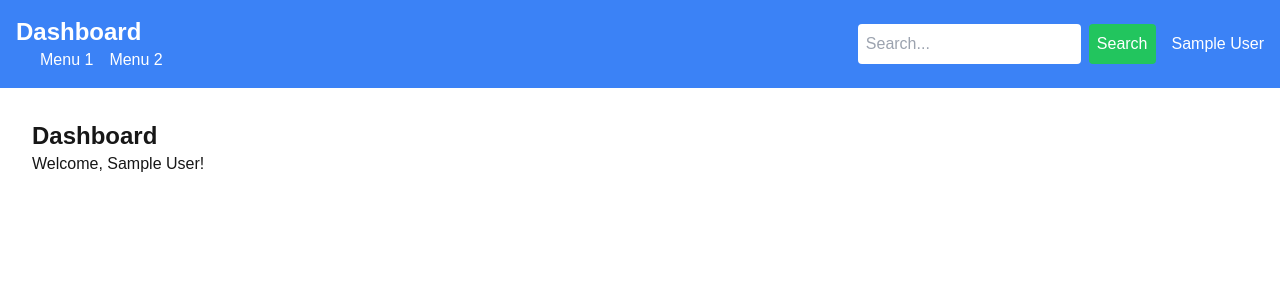
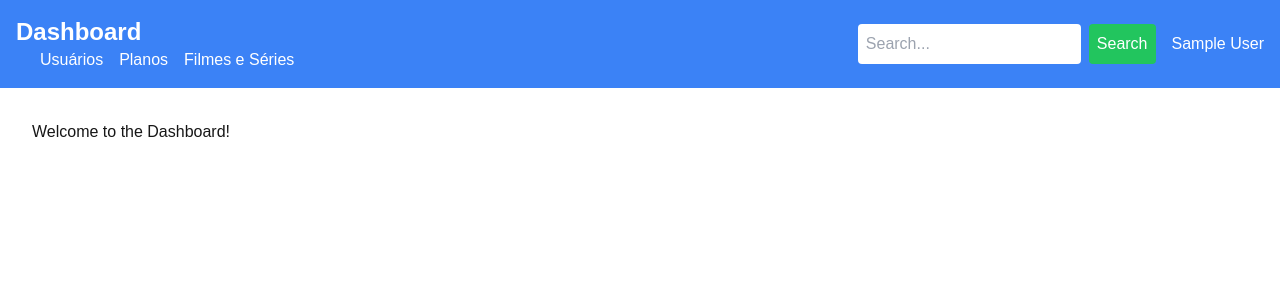
Before and after one commit to adrianohsnegrao/teste_pracito_laon_labs_frontend, a Next.js app: page /dashboard in a window 1280 px wide. Shown: the top 300 px of the page. Built offline with nearby package versions, Linux system fonts and the light colour scheme; sample sign-in values are in the browser's storage.

Commit message:
Cria componentes de paginas e ajusta dashboard para receber conteudos dinamicos reativos

```diff
--- /dev/null
+++ b/src/app/dashboard/filmeseseries.js
@@ -0,0 +1,49 @@
+'use client';
+
+import { useEffect, useState } from 'react';
+import axios from 'axios';
+import { useRouter } from 'next/navigation';
+
+const FilmesESeries = () => {
+  const [movies, setMovies] = useState([]);
+  const router = useRouter();
+
+  useEffect(() => {
+    const fetchMovies = async () => {
+      const token = localStorage.getItem('authToken');
+      if (!token) {
+        console.log('Token não encontrado. Redirecionando para login.');
+        router.push('/login');
+        return;
+      }
+
+      try {
+        const response = await axios.get('http://localhost:8000/api/movies', {
+          headers: {
+            Authorization: `Bearer ${token}`,
+          },
+        });
+        setMovies(response.data);
+      } catch (err) {
+        console.log('Erro ao buscar filmes:', err);
+        localStorage.removeItem('authToken');
+        router.push('/login');
+      }
+    };
+
+    fetchMovies();
+  }, [router]);
+
+  return (
+    <div>
+      <h1 className="text-2xl font-bold">Filmes e Séries</h1>
+      <ul>
+        {movies.map((movie) => (
+          <li key={movie.id}>{movie.title}</li>
+        ))}
+      </ul>
+    </div>
+  );
+};
+
+export default FilmesESeries;
--- /dev/null
+++ b/src/app/dashboard/navbar.js
@@ -0,0 +1,70 @@
+'use client';
+
+import { useState } from 'react';
+import { useRouter } from 'next/navigation';
+
+const Navbar = ({ onSearch, user, setContent }) => {
+  const [query, setQuery] = useState('');
+  const [menuOpen, setMenuOpen] = useState(false);
+  const router = useRouter();
+
+  const handleSearch = (e) => {
+    e.preventDefault();
+    onSearch(query);
+  };
+
+  const handleLogout = () => {
+    localStorage.removeItem('authToken');
+    localStorage.removeItem('user');
+    router.push('/login');
+  };
+
+  const handleMenuClick = async (menu) => {
+    setContent(null); // Definir o conteúdo como null para mostrar o indicador de carregamento
+    await new Promise(resolve => setTimeout(resolve, 500)); // Simular tempo de carregamento
+    setContent(menu); // Definir o novo conteúdo
+  };
+
+  return (
+    <nav className="bg-blue-500 p-4 text-white flex justify-between items-center">
+      <div>
+        <a href="/dashboard" className="text-2xl font-bold">Dashboard</a>
+        <ul className="flex space-x-4 ml-6">
+          <li>
+            <button onClick={() => handleMenuClick('usuarios')} className="hover:underline">Usuários</button>
+          </li>
+          <li>
+            <button onClick={() => handleMenuClick('planos')} className="hover:underline">Planos</button>
+          </li>
+          <li>
+            <button onClick={() => handleMenuClick('filmes-e-series')} className="hover:underline">Filmes e Séries</button>
+          </li>
+        </ul>
+      </div>
+      <div className="flex items-center">
+        <form onSubmit={handleSearch} className="flex items-center">
+          <input
+            type="text"
+            className="p-2 rounded text-black"
+            placeholder="Search..."
+            value={query}
+            onChange={(e) => setQuery(e.target.value)}
+          />
+          <button type="submit" className="ml-2 p-2 bg-green-500 rounded hover:bg-green-600">Search</button>
+        </form>
+        <div className="relative ml-4">
+          <button onClick={() => setMenuOpen(!menuOpen)} className="hover:underline">
+            {user?.name}
+          </button>
+          {menuOpen && (
+            <ul className="absolute right-0 bg-blue-600 p-2 mt-1 rounded shadow-md">
+              <li><button onClick={handleLogout} className="block px-4 py-2 hover:underline">Logout</button></li>
+            </ul>
+          )}
+        </div>
+      </div>
+    </nav>
+  );
+};
+
+export default Navbar;
--- a/src/app/dashboard/page.js
+++ b/src/app/dashboard/page.js
@@ -3,74 +3,15 @@
 import { useEffect, useState } from 'react';
 import axios from 'axios';
 import { useRouter } from 'next/navigation';
-
-const Navbar = ({ onSearch, user }) => {
-  const [query, setQuery] = useState('');
-  const [menuOpen, setMenuOpen] = useState(false);
-  const router = useRouter();
-
-  const handleSearch = (e) => {
-    e.preventDefault();
-    onSearch(query);
-  };
-
-  const handleLogout = () => {
-    localStorage.removeItem('authToken');
-    localStorage.removeItem('user');
-    router.push('/login');
-  };
-
-  return (
-    <nav className="bg-blue-500 p-4 text-white flex justify-between items-center">
-      <div>
-        <a href="/dashboard" className="text-2xl font-bold">Dashboard</a>
-        <ul className="flex space-x-4 ml-6">
-          <li className="relative group">
-            <a href="#" className="hover:underline">Menu 1</a>
-            <ul className="absolute left-0 hidden group-hover:block bg-blue-600 p-2 mt-1 rounded shadow-md">
-              <li><a href="#" className="block px-4 py-2 hover:underline">Submenu 1</a></li>
-              <li><a href="#" className="block px-4 py-2 hover:underline">Submenu 2</a></li>
-              <li><a href="#" className="block px-4 py-2 hover:underline">Submenu 3</a></li>
-            </ul>
-          </li>
-          <li className="relative group">
-            <a href="#" className="hover:underline">Menu 2</a>
-            <ul className="absolute left-0 hidden group-hover:block bg-blue-600 p-2 mt-1 rounded shadow-md">
-              <li><a href="#" className="block px-4 py-2 hover:underline">Submenu 1</a></li>
-              <li><a href="#" className="block px-4 py-2 hover:underline">Submenu 2</a></li>
-            </ul>
-          </li>
-        </ul>
-      </div>
-      <div className="flex items-center">
-        <form onSubmit={handleSearch} className="flex items-center">
-          <input
-            type="text"
-            className="p-2 rounded text-black"
-            placeholder="Search..."
-            value={query}
-            onChange={(e) => setQuery(e.target.value)}
-          />
-          <button type="submit" className="ml-2 p-2 bg-green-500 rounded hover:bg-green-600">Search</button>
-        </form>
-        <div className="relative ml-4">
-          <button onClick={() => setMenuOpen(!menuOpen)} className="hover:underline">
-            {user?.name}
-          </button>
-          {menuOpen && (
-            <ul className="absolute right-0 bg-blue-600 p-2 mt-1 rounded shadow-md">
-              <li><button onClick={handleLogout} className="block px-4 py-2 hover:underline">Logout</button></li>
-            </ul>
-          )}
-        </div>
-      </div>
-    </nav>
-  );
-};
+import Navbar from './Navbar';
+import Usuarios from './usuarios';
+import Planos from './planos';
+import FilmesESeries from './filmeseseries';
 
 const Dashboard = () => {
   const [user, setUser] = useState(null);
-  const [searchResults, setSearchResults] = useState([]);
+  const [content, setContent] = useState('dashboard');
+  const [loading, setLoading] = useState(false);
   const router = useRouter();
 
   useEffect(() => {
@@ -108,7 +49,35 @@ const Dashboard = () => {
 
   const handleSearch = (query) => {
     // Implementar a lógica de busca conforme necessário
-    setSearchResults([`Resultado para "${query}"`]);
+    setContent('searchResults');
+  };
+
+  useEffect(() => {
+    if (content) {
+      setLoading(false);
+    }
+  }, [content]);
+
+  const renderContent = () => {
+    switch (content) {
+      case 'usuarios':
+        return <Usuarios />;
+      case 'planos':
+        return <Planos />;
+      case 'filmes-e-series':
+        return <FilmesESeries />;
+      case 'searchResults':
+        return <div>Search results for "{query}"</div>;
+      default:
+        return <div>Welcome to the Dashboard!</div>;
+    }
+  };
+
+  const handleMenuClick = async (menu) => {
+    setLoading(true);
+    await new Promise(resolve => setTimeout(resolve, 500)); // Simular tempo de carregamento
+    setContent(menu); // Definir o novo conteúdo
+    setLoading(false);
   };
 
   if (!user) {
@@ -123,24 +92,16 @@ const Dashboard = () => {
 
   return (
     <div>
-      <Navbar onSearch={handleSearch} user={user} />
-      <div className="p-8">
-        <h1 className="text-2xl font-bold">Dashboard</h1>
-        <p>Welcome, {user.name}!</p>
-        <div className="mt-8">
-          {searchResults.length > 0 && (
-            <div>
-              <h2 className="text-xl font-bold">Search Results</h2>
-              <ul>
-                {searchResults.map((result, index) => (
-                  <li key={index} className="mt-2">{result}</li>
-                ))}
-              </ul>
-            </div>
-          )}
+      <Navbar onSearch={handleSearch} user={user} setContent={handleMenuClick} />
+      {loading ? (
+        <div className="fixed inset-0 flex items-center justify-center bg-black bg-opacity-50">
+          <div className="text-white text-2xl font-bold">Carregando...</div>
         </div>
-        {/* Adicione mais conteúdo do dashboard aqui */}
-      </div>
+      ) : (
+        <div className="p-8">
+          {renderContent()}
+        </div>
+      )}
     </div>
   );
 };
--- /dev/null
+++ b/src/app/dashboard/planos.js
@@ -0,0 +1,47 @@
+'use client';
+
+import { useEffect, useState } from 'react';
+import axios from 'axios';
+import { useRouter } from 'next/navigation';
+
+const Planos = () => {
+  const [plans, setPlans] = useState([]);
+  const router = useRouter();
+
+  useEffect(() => {
+    const fetchPlans = async () => {
+      const token = localStorage.getItem('authToken');
+      if (!token) {
+        router.push('/login');
+        return;
+      }
+
+      try {
+        const response = await axios.get('http://localhost:8000/api/plans', {
+          headers: {
+            Authorization: `Bearer ${token}`,
+          },
+        });
+        setPlans(response.data);
+      } catch (err) {
+        localStorage.removeItem('authToken');
+        router.push('/login');
+      }
+    };
+
+    fetchPlans();
+  }, [router]);
+
+  return (
+    <div>
+      <h1 className="text-2xl font-bold">Planos</h1>
+      <ul>
+        {plans.map((plan) => (
+          <li key={plan.id}>{plan.name}</li>
+        ))}
+      </ul>
+    </div>
+  );
+};
+
+export default Planos;
--- /dev/null
+++ b/src/app/dashboard/usuarios.js
@@ -0,0 +1,47 @@
+'use client';
+
+import { useEffect, useState } from 'react';
+import axios from 'axios';
+import { useRouter } from 'next/navigation';
+
+const Usuarios = () => {
+  const [users, setUsers] = useState([]);
+  const router = useRouter();
+
+  useEffect(() => {
+    const fetchUsers = async () => {
+      const token = localStorage.getItem('authToken');
+      if (!token) {
+        router.push('/login');
+        return;
+      }
+
+      try {
+        const response = await axios.get('http://localhost:8000/api/users', {
+          headers: {
+            Authorization: `Bearer ${token}`,
+          },
+        });
+        setUsers(response.data);
+      } catch (err) {
+        localStorage.removeItem('authToken');
+        router.push('/login');
+      }
+    };
+
+    fetchUsers();
+  }, [router]);
+
+  return (
+    <div>
+      <h1 className="text-2xl font-bold">Usuários</h1>
+      <ul>
+        {users.map((user) => (
+          <li key={user.id}>{user.name}</li>
+        ))}
+      </ul>
+    </div>
+  );
+};
+
+export default Usuarios;
```
